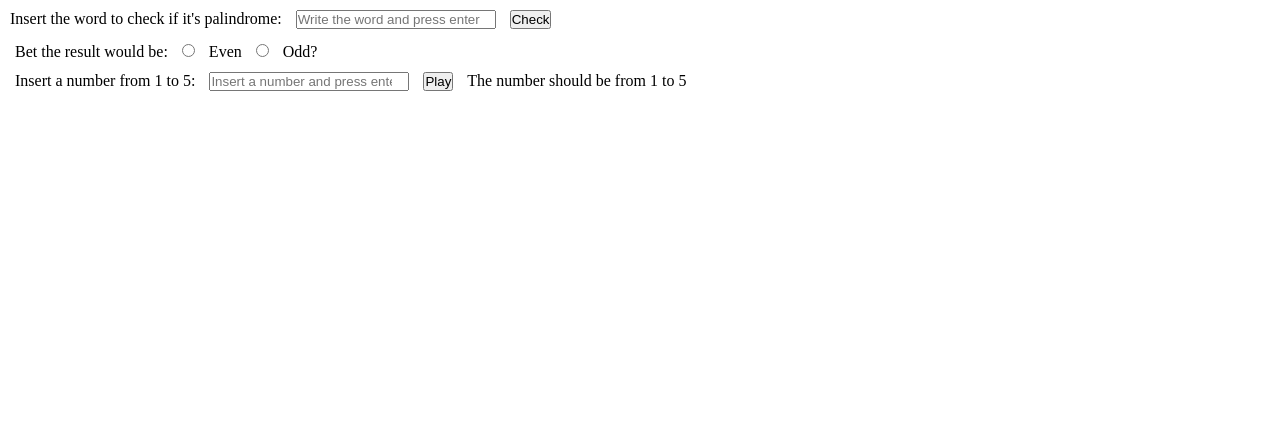
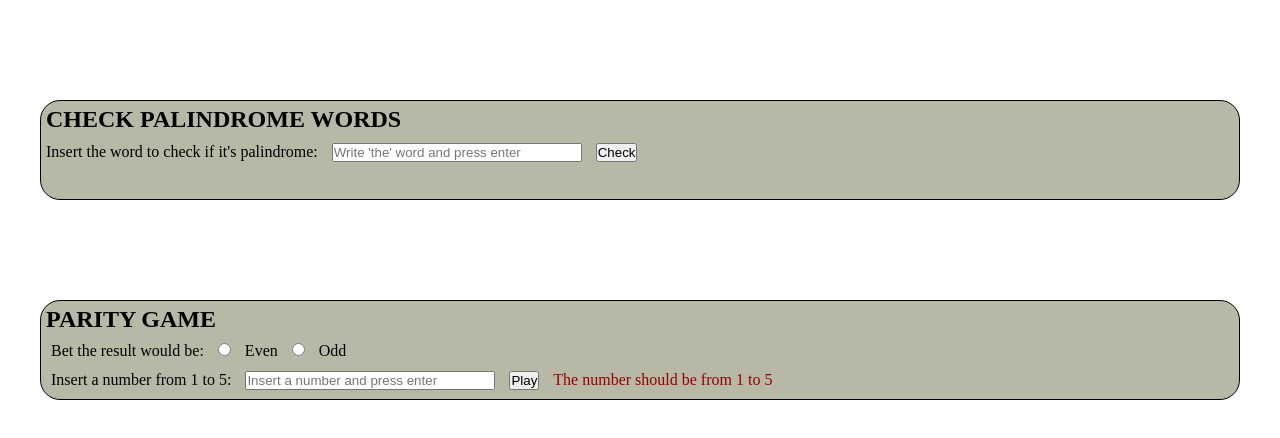
Before and after one commit to alessandroNessi/js-paliedispari, a plain HTML site: page index.html in a window 1280 px wide. Both pictures are taken after a click on the button "Play". Drawn offline with Linux system fonts and the light colour scheme.

Commit message:
added some features

```diff
--- a/index.html
+++ b/index.html
@@ -11,24 +11,26 @@
 
     <main>
         <div class="palindroma_container">
+            <h2>CHECK PALINDROME WORDS</h2>
             <label for="wordInput">Insert the word to check if it's palindrome: </label>
-            <input  name="wordInput" id="wordInput" type="text" placeholder="Write the word and press enter">
+            <input  name="wordInput" id="wordInput" type="text" placeholder="Write 'the' word and press enter">
             <button id="checkPal">Check</button>
-            <span id="palRes"></span>
+            <span class="red" id="palRes"></span>
         </div>
         <div class="pair_container">
+            <h2>PARITY GAME</h2>
             <div class="radio_container">
                 <label for="parity">Bet the result would be: </label>
                 <input type="radio" id="evenRadio" name="parity">
                 <label for="contactChoice1">Even</label>
                 <input type="radio" id="oddRadio" name="parity">
-                <label for="contactChoice2">Odd? </label>
+                <label for="contactChoice2">Odd</label>
             </div>
             <div class="number_input__container">
                 <label for="numInput">Insert a number from 1 to 5: </label>
                 <input  name="numInput" id="numInput" type="number" placeholder="Insert a number and press enter">
                 <button id="checkGame">Play</button>
-                <span id="gameRes"></span>
+                <span class="red" id="gameRes"></span>
             </div>
 
         </div>
--- a/script/script.js
+++ b/script/script.js
@@ -21,14 +21,20 @@ function checkPal(word){
     return true;
 }
 /**
- * calls the checkPal function and write the result in the "palRes" span
+ *  calls the checkPal function and write the result in the "palRes" span
  */
 function writePalResult(word){
     if(word!=""){
+        if(word.toLowerCase()=="bird"){
+            var audio = new Audio("media/bird.mp3");
+            audio.play();
+        }
         if(checkPal(word)){
             document.getElementById("palRes").innerHTML="True";
+            document.getElementById("palRes").classList.replace("red","green");
         }else{
             document.getElementById("palRes").innerHTML="False";
+            document.getElementById("palRes").classList.replace("green","red");
         }
     }
 }
@@ -57,16 +63,20 @@ function checkGameResult(number){
             parity=1;
         }else{
             document.getElementById("gameRes").innerHTML="Select a parity!";
+            document.getElementById("gameRes").classList.replace("green","red");
             return;
         }
         console.log("the parity you chose is: "+parity);
         if(number%2==parity){
             document.getElementById("gameRes").innerHTML=" The AI played "+ aiNumber +", the sum is "+ number +", YOU WON!";
+            document.getElementById("gameRes").classList.replace("red","green");
         }else{
             document.getElementById("gameRes").innerHTML=" The AI played "+ aiNumber +", the sum is "+ number +" YOU LOST!";
+            document.getElementById("gameRes").classList.replace("green","red");
         }
     }else{
         document.getElementById("gameRes").innerHTML="The number should be from 1 to 5";
+        document.getElementById("gameRes").classList.replace("green","red");
     }
 }
 //event listener part
--- a/style/style.css
+++ b/style/style.css
@@ -4,8 +4,23 @@
     box-sizing: border-box;
 }
 #wordInput, #numInput{
-    min-width: 200px;
+    min-width: 250px;
 }
 main *{
     margin: 5px;
 }
+.palindroma_container, .pair_container{
+    max-width: 1200px;
+    margin: auto;
+    margin-top: 100px;
+    border: 1px solid black;
+    height: 100px;
+    border-radius: 20px;
+    background-color: rgb(184, 184, 166);
+}
+.green{
+    color: rgb(0, 120, 0);
+}
+.red{
+    color: rgb(150, 0 , 0);
+}
```
Also changed, not shown: 1 other file.
